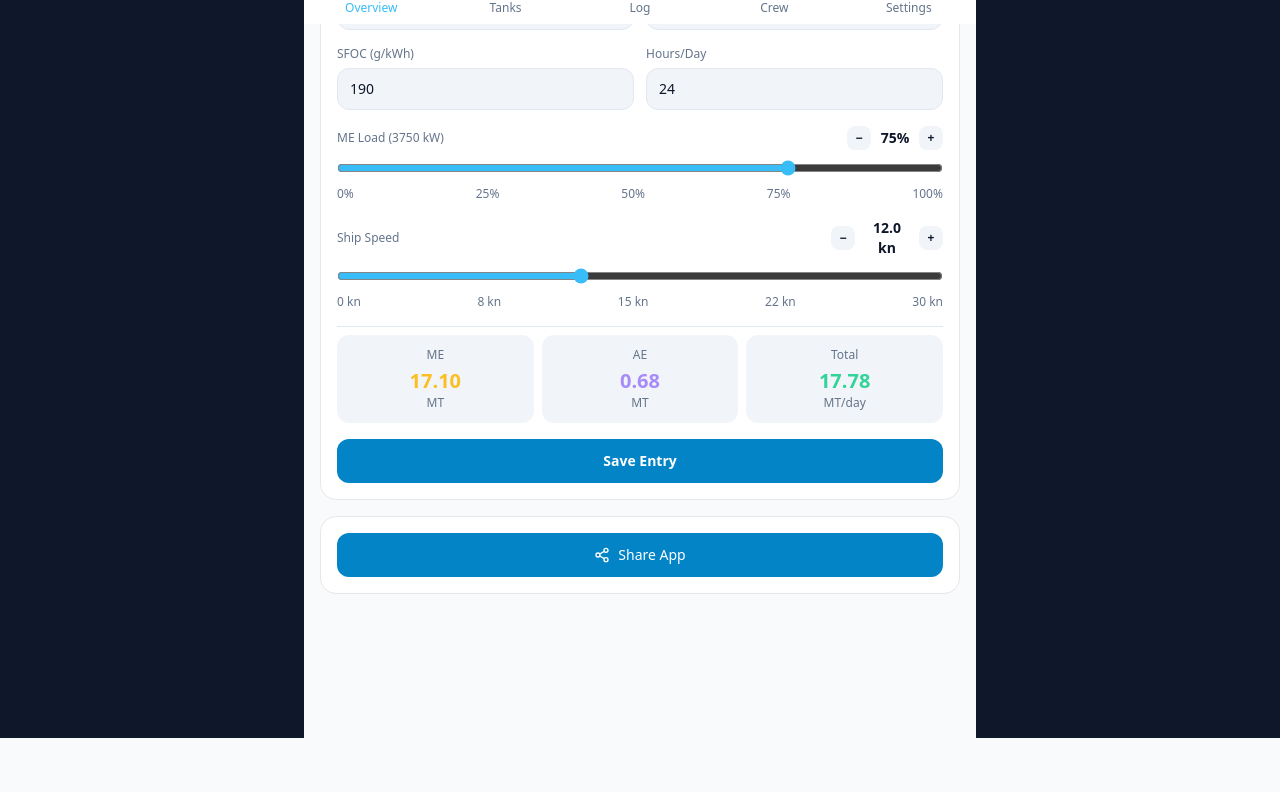
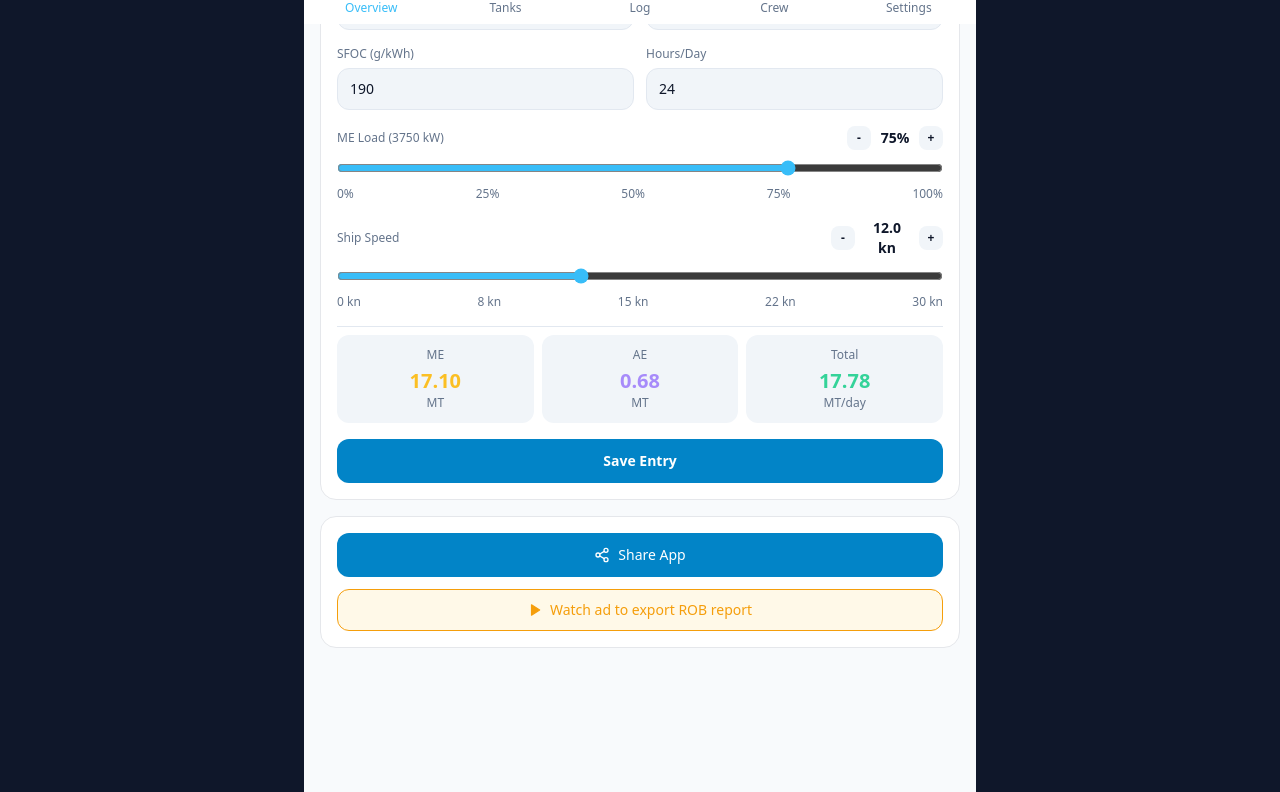
Before and after one commit to Valeriy94-ua/marine-rob-app, a React (Vite) app: page / in a window 1280 px wide. Shown: the part 776-1568 px from the top of the page. Before the commit the page ends 1514 px from the top, so only its background shows below. Built offline with nearby package versions, Linux system fonts and the light colour scheme.

Commit message:
fix ad banner

```diff
--- a/src/App.tsx
+++ b/src/App.tsx
@@ -15,6 +15,7 @@ import ContractTab from './components/ContractTab';
 import SalaryTab from './components/SalaryTab';
 import SettingsScreen from './components/SettingsScreen';
 import AdBanner from './components/AdBanner';
+import RewardedAd from './components/RewardedAd';
 
 type Screen = 'overview' | 'tanks' | 'log' | 'crew' | 'settings';
 type TanksCat = FuelCategory;
@@ -32,6 +33,9 @@ function App() {
   const [logTab, setLogTab] = useState<LogTab>('consumption');
   const [crewTab, setCrewTab] = useState<CrewTab>('contract');
   const [showAdPrompt, setShowAdPrompt] = useState(false);
+  const [tanksUnlocked, setTanksUnlocked] = useState(false);
+  const [showTanksAdPrompt, setShowTanksAdPrompt] = useState(false);
+  const FREE_TANKS = 5;
   const [avgConsumption, setAvgConsumption] = useState<number>(
     () => parseFloat(localStorage.getItem('mrob_avg_consumption')||'0')||0
   );
@@ -132,8 +136,52 @@ const handleDeleteSFOC = (id: string) => {
       )}
 
       <main className={`flex-1 overflow-y-auto ${bottomPad}`}>
-       {screen==='overview' && <SummaryTab robByCategory={store.robByCategory} avgConsumption={avgConsumption} onAvgConsumptionChange={handleAvgChange} locale={locale} sfocEntries={sfocEntries} onSaveSFOC={handleSaveSFOC} onDeleteSFOC={handleDeleteSFOC} />}
-        {screen==='tanks' && <FuelTab category={tanksCat} tanks={store.tanks.filter(t=>t.category===tanksCat)} rob={store.robByCategory(tanksCat)} onAdd={store.addTank} onUpdate={store.updateTank} onDelete={store.deleteTank} locale={locale} />}
+          {screen==='overview' && <SummaryTab
+          robByCategory={store.robByCategory}
+          avgConsumption={avgConsumption}
+          onAvgConsumptionChange={handleAvgChange}
+          locale={locale}
+          sfocEntries={sfocEntries}
+          onSaveSFOC={handleSaveSFOC}
+          onDeleteSFOC={handleDeleteSFOC}
+          adFree={store.adFree}
+        />}
+          {screen==='tanks' && (
+          <>
+            <FuelTab
+              category={tanksCat}
+              tanks={store.tanks.filter(t=>t.category===tanksCat)}
+              rob={store.robByCategory(tanksCat)}
+              onAdd={(tank) => {
+                if (!tanksUnlocked && !store.adFree && store.tanks.length >= FREE_TANKS) {
+                  setShowTanksAdPrompt(true);
+                } else {
+                  store.addTank(tank);
+                }
+              }}
+              onUpdate={store.updateTank}
+              onDelete={store.deleteTank}
+              locale={locale}
+            />
+            {showTanksAdPrompt && (
+              <div className="fixed inset-0 bg-black/70 flex items-end justify-center z-50 p-4">
+                <div className="rounded-2xl border p-5 w-full max-w-sm space-y-3"
+                  style={{background:'var(--bg-card)', borderColor:'var(--border)'}}>
+                  <p className="font-bold text-center" style={{color:'var(--text-primary)'}}>Free limit: {FREE_TANKS} tanks</p>
+                  <p className="text-xs text-center" style={{color:'var(--text-muted)'}}>Watch a short ad to add unlimited tanks</p>
+                  <RewardedAd
+                    label="Watch ad to add more tanks"
+                    description="Unlocks unlimited tanks"
+                    onRewarded={() => { setTanksUnlocked(true); setShowTanksAdPrompt(false); }}
+                  />
+                  <button onClick={() => setShowTanksAdPrompt(false)}
+                    className="w-full py-2 text-sm rounded-xl transition-colors"
+                    style={{color:'var(--text-muted)', background:'var(--bg-input)'}}>Cancel</button>
+                </div>
+              </div>
+            )}
+          </>
+        )}
         {screen==='log' && logTab==='consumption' && <ConsumptionTab log={store.consumptionLog} onAdd={store.addConsumption} onDelete={store.delConsumption} onEdit={store.editConsumption} />}
         {screen==='log' && logTab==='bunker' && <BunkerTab log={store.bunkerLog} onAdd={store.addBunker} onDelete={store.delBunker} onEdit={store.editBunker} />}
         {screen==='crew' && crewTab==='contract' && <ContractTab contract={store.contract} contractHistory={store.contractHistory} onSave={store.saveContract} onFinish={store.finishContract} onDeleteHistory={store.deleteFinished} locale={locale} />}
--- /dev/null
+++ b/src/components/RewardedAd.tsx
@@ -0,0 +1,80 @@
+import { useState } from 'react';
+import { Play, CheckCircle } from 'lucide-react';
+
+interface Props {
+  onRewarded: () => void;
+  label: string;
+  description?: string;
+}
+
+export default function RewardedAd({ onRewarded, label, description }: Props) {
+  const [phase, setPhase] = useState<'idle' | 'watching' | 'done'>('idle');
+  const [countdown, setCountdown] = useState(5);
+  const [showModal, setShowModal] = useState(false);
+
+  const startAd = () => {
+    setShowModal(true);
+    setPhase('watching');
+    setCountdown(5);
+    let t = 5;
+    const interval = setInterval(() => {
+      t -= 1;
+      setCountdown(t);
+      if (t <= 0) { clearInterval(interval); setPhase('done'); }
+    }, 1000);
+  };
+
+  const claim = () => {
+    setShowModal(false);
+    setPhase('idle');
+    onRewarded();
+  };
+
+  return (
+    <>
+      <button onClick={startAd}
+        className="w-full flex items-center justify-center gap-2 rounded-xl py-2.5 text-sm font-medium transition-all border"
+        style={{ background:'rgba(251,191,36,0.1)', borderColor:'#f59e0b', color:'#f59e0b' }}>
+        <Play size={14} fill="#f59e0b"/> {label}
+      </button>
+
+      {showModal && (
+        <div className="fixed inset-0 bg-black/80 flex items-center justify-center z-50 p-4">
+          <div className="rounded-2xl border p-6 max-w-sm w-full text-center space-y-4"
+            style={{ background:'var(--bg-card)', borderColor:'var(--border)' }}>
+
+            {phase === 'watching' && (
+              <>
+                <div className="w-16 h-16 rounded-full flex items-center justify-center mx-auto"
+                  style={{ background:'rgba(251,191,36,0.15)', border:'2px solid #f59e0b' }}>
+                  <span className="text-3xl font-bold" style={{ color:'#f59e0b' }}>{countdown}</span>
+                </div>
+                <p className="font-semibold" style={{ color:'var(--text-primary)' }}>Watching ad...</p>
+                {description && <p className="text-xs" style={{ color:'var(--text-muted)' }}>{description}</p>}
+                <div className="h-2 rounded-full overflow-hidden" style={{ background:'var(--border)' }}>
+                  <div className="h-full rounded-full transition-all duration-1000"
+                    style={{ width:`${((5-countdown)/5)*100}%`, background:'#f59e0b' }}/>
+                </div>
+                <div className="rounded-xl p-4" style={{ background:'var(--bg-input)' }}>
+                  <p className="text-xs" style={{ color:'var(--text-muted)' }}>[ Advertisement ]</p>
+                </div>
+              </>
+            )}
+
+            {phase === 'done' && (
+              <>
+                <CheckCircle size={48} className="mx-auto text-emerald-400"/>
+                <p className="font-bold text-lg" style={{ color:'var(--text-primary)' }}>Unlocked! 🎉</p>
+                {description && <p className="text-sm" style={{ color:'var(--text-secondary)' }}>{description}</p>}
+                <button onClick={claim}
+                  className="w-full bg-emerald-600 hover:bg-emerald-500 text-white rounded-xl py-3 font-semibold transition-colors">
+                  Claim Reward
+                </button>
+              </>
+            )}
+          </div>
+        </div>
+      )}
+    </>
+  );
+}
--- a/src/components/SFOCCalculator.tsx
+++ b/src/components/SFOCCalculator.tsx
@@ -1,5 +1,6 @@
 import { useState } from 'react';
 import { Calculator, Trash2, TrendingDown, Zap, Ship, HelpCircle, X } from 'lucide-react';
+import RewardedAd from './RewardedAd';
 
 interface SFOCEntry {
   id: string;
@@ -21,6 +22,7 @@ interface Props {
   onSaveEntry: (entry: SFOCEntry) => void;
   entries: SFOCEntry[];
   onDeleteEntry: (id: string) => void;
+  adFree?: boolean;
 }
 
 function calculateConsumption(meMCR: number, aeMCR: number, meLoad: number, aeLoad: number, sfoc: number, hours: number) {
@@ -31,7 +33,7 @@ function calculateConsumption(meMCR: number, aeMCR: number, meLoad: number, aeLo
   return { me, ae, total: me + ae };
 }
 
-export default function SFOCCalculator({ onSaveEntry, entries, onDeleteEntry }: Props) {
+export default function SFOCCalculator({ onSaveEntry, entries, onDeleteEntry, adFree }: Props) {
   const [engineType, setEngineType] = useState<'ME' | 'AE'>('ME');
   const [meMCR, setMeMCR] = useState<string>('5000');
   const [aeMCR, setAeMCR] = useState<string>('500');
@@ -41,13 +43,16 @@ export default function SFOCCalculator({ onSaveEntry, entries, onDeleteEntry }:
   const [hours, setHours] = useState(24);
   const [sfoc, setSfoc] = useState(190);
   const [showHelp, setShowHelp] = useState(false);
+  const [comparisonUnlocked, setComparisonUnlocked] = useState(false);
+  const FREE_ENTRIES = 3;
 
   const { me: meConsumption, ae: aeConsumption, total: totalConsumption } =
-  calculateConsumption(
-    parseFloat(meMCR) || 5000,
-    parseFloat(aeMCR) || 500,
-    meLoad, aeLoad, sfoc, hours
-  );
+    calculateConsumption(
+      parseFloat(meMCR) || 5000,
+      parseFloat(aeMCR) || 500,
+      meLoad, aeLoad, sfoc, hours
+    );
+
   const fmt = (n: number | undefined) => (n ?? 0).toFixed(2);
 
   const maxTotal = entries.length > 0
@@ -65,6 +70,9 @@ export default function SFOCCalculator({ onSaveEntry, entries, onDeleteEntry }:
       meConsumption, aeConsumption, totalConsumption,
     });
   };
+
+  const visibleEntries = (comparisonUnlocked || adFree) ? entries : entries.slice(0, FREE_ENTRIES);
+
   return (
     <div className="th-card border rounded-2xl overflow-hidden">
 
@@ -92,19 +100,19 @@ export default function SFOCCalculator({ onSaveEntry, entries, onDeleteEntry }:
             <div className="rounded-xl p-3 text-xs space-y-2" style={{background:'var(--bg-input)', color:'var(--text-secondary)'}}>
               <p className="font-bold" style={{color:'var(--text-primary)'}}>Main Formula:</p>
               <p className="font-mono text-sky-400">Consumption (MT) =</p>
-              <p className="font-mono text-sky-400 pl-2">(SFOC × Power × Hours)</p>
-              <p className="font-mono text-sky-400 pl-2">÷ 1,000,000</p>
+              <p className="font-mono text-sky-400 pl-2">(SFOC x Power x Hours)</p>
+              <p className="font-mono text-sky-400 pl-2">/ 1,000,000</p>
             </div>
             <div className="text-xs space-y-1.5" style={{color:'var(--text-secondary)'}}>
-              <p><span className="font-semibold" style={{color:'var(--text-primary)'}}>SFOC</span> — Specific Fuel Oil Consumption (g/kWh). Typical ME: 160–200 g/kWh</p>
-              <p><span className="font-semibold" style={{color:'var(--text-primary)'}}>Power (kW)</span> = MCR × Load% ÷ 100</p>
+              <p><span className="font-semibold" style={{color:'var(--text-primary)'}}>SFOC</span> — Specific Fuel Oil Consumption (g/kWh). Typical ME: 160-200 g/kWh</p>
+              <p><span className="font-semibold" style={{color:'var(--text-primary)'}}>Power (kW)</span> = MCR x Load% / 100</p>
               <p><span className="font-semibold" style={{color:'var(--text-primary)'}}>MCR</span> — Maximum Continuous Rating of engine (kW)</p>
               <p><span className="font-semibold" style={{color:'var(--text-primary)'}}>Hours</span> — operating hours per day (max 24)</p>
             </div>
             <div className="rounded-xl p-3 text-xs" style={{background:'var(--bg-input)'}}>
               <p className="font-semibold mb-1" style={{color:'var(--text-primary)'}}>Example:</p>
               <p style={{color:'var(--text-muted)'}}>SFOC=190, MCR=5000kW, Load=75%, Hours=24</p>
-              <p style={{color:'#34d399'}}>= (190 × 3750 × 24) ÷ 1,000,000 = <strong>17.1 MT/day</strong></p>
+              <p style={{color:'#34d399'}}>= (190 x 3750 x 24) / 1,000,000 = 17.1 MT/day</p>
             </div>
             <button onClick={() => setShowHelp(false)}
               className="w-full bg-sky-600 hover:bg-sky-500 text-white rounded-xl py-2.5 text-sm font-medium transition-colors">
@@ -140,8 +148,7 @@ export default function SFOCCalculator({ onSaveEntry, entries, onDeleteEntry }:
               className="th-input w-full rounded-xl px-3 py-2.5 text-sm border focus:border-sky-500 focus:outline-none"
               value={meMCR}
               onChange={e => setMeMCR(e.target.value)}
-              onBlur={() => { if (!meMCR || parseFloat(meMCR) < 100) setMeMCR('5000'); }}
-            />
+              onBlur={() => { if (!meMCR || parseFloat(meMCR) < 100) setMeMCR('5000'); }}/>
           </div>
           <div>
             <label className="text-xs mb-1.5 block" style={{color:'var(--text-muted)'}}>AE MCR (kW)</label>
@@ -149,10 +156,10 @@ export default function SFOCCalculator({ onSaveEntry, entries, onDeleteEntry }:
               className="th-input w-full rounded-xl px-3 py-2.5 text-sm border focus:border-sky-500 focus:outline-none"
               value={aeMCR}
               onChange={e => setAeMCR(e.target.value)}
-              onBlur={() => { if (!aeMCR || parseFloat(aeMCR) < 50) setAeMCR('500'); }}
-            />
+              onBlur={() => { if (!aeMCR || parseFloat(aeMCR) < 50) setAeMCR('500'); }}/>
           </div>
         </div>
+
         {/* SFOC + Hours */}
         <div className="grid grid-cols-2 gap-3">
           <div>
@@ -174,12 +181,12 @@ export default function SFOCCalculator({ onSaveEntry, entries, onDeleteEntry }:
           <div>
             <div className="flex justify-between items-center mb-2">
               <label className="text-xs" style={{color:'var(--text-muted)'}}>
-                ME Load <span style={{color:'var(--text-muted)'}}>({((meMCR * meLoad) / 100).toFixed(0)} kW)</span>
+                ME Load <span style={{color:'var(--text-muted)'}}>({((parseFloat(meMCR)||5000) * meLoad / 100).toFixed(0)} kW)</span>
               </label>
               <div className="flex items-center gap-2">
                 <button onClick={() => setMeLoad(v => Math.max(0, v-1))}
                   className="w-6 h-6 rounded-lg text-xs font-bold flex items-center justify-center transition-colors hover:bg-slate-600"
-                  style={{background:'var(--bg-input)', color:'var(--text-primary)'}}>−</button>
+                  style={{background:'var(--bg-input)', color:'var(--text-primary)'}}>-</button>
                 <span className="text-sm font-bold w-8 text-center" style={{color:'var(--text-primary)'}}>{meLoad}%</span>
                 <button onClick={() => setMeLoad(v => Math.min(100, v+1))}
                   className="w-6 h-6 rounded-lg text-xs font-bold flex items-center justify-center transition-colors hover:bg-slate-600"
@@ -199,12 +206,12 @@ export default function SFOCCalculator({ onSaveEntry, entries, onDeleteEntry }:
           <div>
             <div className="flex justify-between items-center mb-2">
               <label className="text-xs" style={{color:'var(--text-muted)'}}>
-                AE Load <span style={{color:'var(--text-muted)'}}>({((aeMCR * aeLoad) / 100).toFixed(0)} kW)</span>
+                AE Load <span style={{color:'var(--text-muted)'}}>({((parseFloat(aeMCR)||500) * aeLoad / 100).toFixed(0)} kW)</span>
               </label>
               <div className="flex items-center gap-2">
                 <button onClick={() => setAeLoad(v => Math.max(0, v-1))}
                   className="w-6 h-6 rounded-lg text-xs font-bold flex items-center justify-center transition-colors hover:bg-slate-600"
-                  style={{background:'var(--bg-input)', color:'var(--text-primary)'}}>−</button>
+                  style={{background:'var(--bg-input)', color:'var(--text-primary)'}}>-</button>
                 <span className="text-sm font-bold w-8 text-center" style={{color:'var(--text-primary)'}}>{aeLoad}%</span>
                 <button onClick={() => setAeLoad(v => Math.min(100, v+1))}
                   className="w-6 h-6 rounded-lg text-xs font-bold flex items-center justify-center transition-colors hover:bg-slate-600"
@@ -226,7 +233,7 @@ export default function SFOCCalculator({ onSaveEntry, entries, onDeleteEntry }:
             <div className="flex items-center gap-2">
               <button onClick={() => setSpeed(v => Math.max(0, parseFloat((v-0.5).toFixed(1))))}
                 className="w-6 h-6 rounded-lg text-xs font-bold flex items-center justify-center hover:bg-slate-600"
-                style={{background:'var(--bg-input)', color:'var(--text-primary)'}}>−</button>
+                style={{background:'var(--bg-input)', color:'var(--text-primary)'}}>-</button>
               <span className="text-sm font-bold w-12 text-center" style={{color:'var(--text-primary)'}}>{speed.toFixed(1)} kn</span>
               <button onClick={() => setSpeed(v => Math.min(30, parseFloat((v+0.5).toFixed(1))))}
                 className="w-6 h-6 rounded-lg text-xs font-bold flex items-center justify-center hover:bg-slate-600"
@@ -275,7 +282,7 @@ export default function SFOCCalculator({ onSaveEntry, entries, onDeleteEntry }:
             <TrendingDown size={13}/> Comparison ({entries.length} entries)
           </h4>
           <div className="space-y-2">
-            {entries.slice(0, 10).map((e, i) => (
+            {visibleEntries.map((e, i) => (
               <div key={e.id} className="rounded-xl p-3 border" style={{background:'var(--bg-input)', borderColor:'var(--border)'}}>
                 <div className="flex items-center justify-between mb-2">
                   <div className="flex items-center gap-2 flex-wrap">
@@ -312,6 +319,20 @@ export default function SFOCCalculator({ onSaveEntry, entries, onDeleteEntry }:
               </div>
             ))}
           </div>
+
+          {/* Rewarded ad - unlock full comparison */}
+          {!comparisonUnlocked && !adFree && entries.length > FREE_ENTRIES && (
+          <div className="pt-2 border-t" style={{borderColor:'var(--border)   '}}>
+              <p className="text-xs text-center mb-2" style={{color:'var(--text-muted)'}}>
+                +{entries.length - FREE_ENTRIES} more {entries.length - FREE_ENTRIES === 1 ? 'entry' : 'entries'} hidden
+              </p>
+              <RewardedAd
+                label="Watch ad to see all entries"
+                description="Unlocks full SFOC comparison chart"
+                onRewarded={() => setComparisonUnlocked(true)}
+              />
+            </div>
+          )}
         </div>
       )}
     </div>
--- a/src/components/SummaryTab.tsx
+++ b/src/components/SummaryTab.tsx
@@ -1,11 +1,12 @@
 import { useState } from 'react';
-import { Share2 } from 'lucide-react';
+import { Share2, FileText } from 'lucide-react';
 import type { FuelCategory, SFOCEntry } from '../types';
 import { FUEL_LABELS } from '../types';
 import type { Locale, TKey } from '../i18n';
 import { t } from '../i18n';
 import { fmtMT } from '../utils';
 import SFOCCalculator from './SFOCCalculator';
+import RewardedAd from './RewardedAd';
 
 interface Props {
   robByCategory: (cat: FuelCategory) => number;
@@ -15,23 +16,19 @@ interface Props {
   sfocEntries: SFOCEntry[];
   onSaveSFOC: (entry: SFOCEntry) => void;
   onDeleteSFOC: (id: string) => void;
+  adFree: boolean;
 }
 
 const FUEL_CATS: FuelCategory[] = ['HFO', 'VLSFO', 'MDO', 'CUSTOM'];
-
-const FUEL_HEX: Record<string, string> = {
-  HFO: '#991b1b',
-  VLSFO: '#713f12',
-  MDO: '#dc2626',
-  LUBE: '#ca8a04',
-  SLUDGE: '#64748b',
-  CUSTOM: '#7c3aed',
+const FUEL_HEX: Record<FuelCategory, string> = {
+  HFO:'#991b1b', VLSFO:'#713f12', MDO:'#dc2626', LUBE:'#ca8a04', SLUDGE:'#64748b', CUSTOM:'#7c3aed',
 };
 
-export default function SummaryTab({ robByCategory, avgConsumption, onAvgConsumptionChange, locale, sfocEntries, onSaveSFOC, onDeleteSFOC }: Props) {
+export default function SummaryTab({ robByCategory, avgConsumption, onAvgConsumptionChange, locale, sfocEntries, onSaveSFOC, onDeleteSFOC, adFree }: Props) {
   const T = (k: TKey) => t(locale, k);
   const [localAvg, setLocalAvg] = useState<string>(avgConsumption>0 ? String(avgConsumption) : '');
   const [enduranceCat, setEnduranceCat] = useState<FuelCategory>('HFO');
+  const [reportUnlocked, setReportUnlocked] = useState(false);
 
   const robs = FUEL_CATS.map(c => ({ cat: c, rob: robByCategory(c) }));
   const maxROB = Math.max(...robs.map(r=>r.rob), 1);
@@ -45,6 +42,27 @@ export default function SummaryTab({ robByCategory, avgConsumption, onAvgConsump
     const url = window.location.href;
     if (navigator.share) { try { await navigator.share({ title:'Marine ROB', text, url }); } catch {} }
     else { await navigator.clipboard.writeText(url); alert('App link copied!'); }
+  };
+
+  const exportReport = () => {
+    const lines = [
+      'MARINE ROB REPORT',
+      new Date().toLocaleDateString(),
+      '================================',
+      '',
+      '--- FUEL ROB ---',
+      ...(['HFO','VLSFO','MDO','CUSTOM'] as FuelCategory[]).map(cat =>
+        `${cat}: ${robByCategory(cat).toFixed(2)} MT`
+      ),
+      '',
+      `Total ROB: ${totalROB.toFixed(2)} MT`,
+      enduranceDays !== null ? `Fuel Endurance (${enduranceCat}): ${enduranceDays} days` : '',
+    ].filter(Boolean);
+    const blob = new Blob([lines.join('\n')], { type:'text/plain' });
+    const url = URL.createObjectURL(blob);
+    const a = document.createElement('a');
+    a.href = url; a.download = `rob-report-${new Date().toISOString().slice(0,10)}.txt`; a.click();
+    URL.revokeObjectURL(url);
   };
 
   return (
@@ -76,36 +94,24 @@ export default function SummaryTab({ robByCategory, avgConsumption, onAvgConsump
       {/* Fuel endurance */}
       <div className="th-card border rounded-2xl p-4">
         <h3 className="font-semibold mb-3 text-sm" style={{color:'var(--text-primary)'}}>{T('fuelEndurance')}</h3>
-
-        {/* Fuel type selector */}
         <div className="flex gap-2 mb-3">
           {FUEL_CATS.map(cat => (
-            <button
-              key={cat}
-              onClick={() => setEnduranceCat(cat)}
+            <button key={cat} onClick={() => setEnduranceCat(cat)}
               className="px-3 py-1.5 rounded-xl text-xs font-medium transition-all border"
               style={{
-                backgroundColor: enduranceCat === cat ? FUEL_HEX[cat] : 'transparent',
-                color: enduranceCat === cat ? 'white' : 'var(--text-muted)',
-                borderColor: enduranceCat === cat ? FUEL_HEX[cat] : 'var(--border)',
-              }}
-            >
-              {FUEL_LABELS[cat]}
-            </button>
+                backgroundColor: enduranceCat===cat ? FUEL_HEX[cat] : 'transparent',
+                color: enduranceCat===cat ? 'white' : 'var(--text-muted)',
+                borderColor: enduranceCat===cat ? FUEL_HEX[cat] : 'var(--border)',
+              }}>{FUEL_LABELS[cat]}</button>
           ))}
         </div>
-
         <div className="flex items-center gap-4">
           <div className="flex-1">
             <label className="text-xs mb-1.5 block" style={{color:'var(--text-muted)'}}>{T('avgConsumption')}</label>
-            <input
-              type="number" placeholder="45" step="0.1" min="0"
+            <input type="number" placeholder="45" step="0.1" min="0"
               className="th-input w-full rounded-xl px-3 py-2.5 text-sm border focus:border-sky-500 focus:outline-none"
               value={localAvg}
-              onChange={e => {
-                setLocalAvg(e.target.value);
-                onAvgConsumptionChange(parseFloat(e.target.value)||0);
-              }}
+              onChange={e => { setLocalAvg(e.target.value); onAvgConsumptionChange(parseFloat(e.target.value)||0); }}
             />
           </div>
           <div className="text-center min-w-[64px]">
@@ -115,13 +121,9 @@ export default function SummaryTab({ robByCategory, avgConsumption, onAvgConsump
             <p className="text-xs" style={{color:'var(--text-muted)'}}>{T('enduranceDays')}</p>
           </div>
         </div>
-
-        {/* ROB for selected fuel */}
         <div className="mt-2 text-xs" style={{color:'var(--text-muted)'}}>
           {FUEL_LABELS[enduranceCat]} ROB:&nbsp;
-          <span className="font-semibold" style={{color: FUEL_HEX[enduranceCat]}}>
-            {fmtMT(selectedROB)}
-          </span>
+          <span className="font-semibold" style={{color:FUEL_HEX[enduranceCat]}}>{fmtMT(selectedROB)}</span>
         </div>
       </div>
 
@@ -129,14 +131,31 @@ export default function SummaryTab({ robByCategory, avgConsumption, onAvgConsump
         onSaveEntry={onSaveSFOC}
         entries={sfocEntries}
         onDeleteEntry={onDeleteSFOC}
+        adFree={adFree}
       />
 
-      <div className="th-card border rounded-2xl p-4">
-        <button onClick={shareApp} className="w-full flex items-center justify-center gap-2 bg-sky-600 hover:bg-sky-500 text-white rounded-xl py-3 text-sm font-medium transition-colors">
-          <Share2 size={16}/> {T('shareApp')}
-        </button>
-      </div>
+      {/* Share + Export */}
+        <div className="th-card border rounded-2xl p-4 space-y-3">
+          <button onClick={shareApp}
+            className="w-full flex items-center justify-center gap-2 bg-sky-600 hover:bg-sky-500 text-white rounded-xl py-3 text-sm font-medium transition-colors">
+            <Share2 size={16}/> {T('shareApp')}
+          </button>
 
+          {/* Export ROB Report — free if adFree, rewarded otherwise */}
+          {adFree || reportUnlocked ? (
+            <button onClick={exportReport}
+              className="w-full flex items-center justify-center gap-2 rounded-xl py-2.5 text-sm font-medium transition-colors border"
+              style={{ background:'rgba(52,211,153,0.1)', borderColor:'#34d399', color:'#34d399' }}>
+              <FileText size={14}/> Export ROB Report
+            </button>
+          ) : (
+            <RewardedAd
+              label="Watch ad to export ROB report"
+              description="Unlocks a downloadable .txt ROB report"
+              onRewarded={() => { setReportUnlocked(true); exportReport(); }}
+            />
+          )}
+        </div>
     </div>
   );
 }
```
